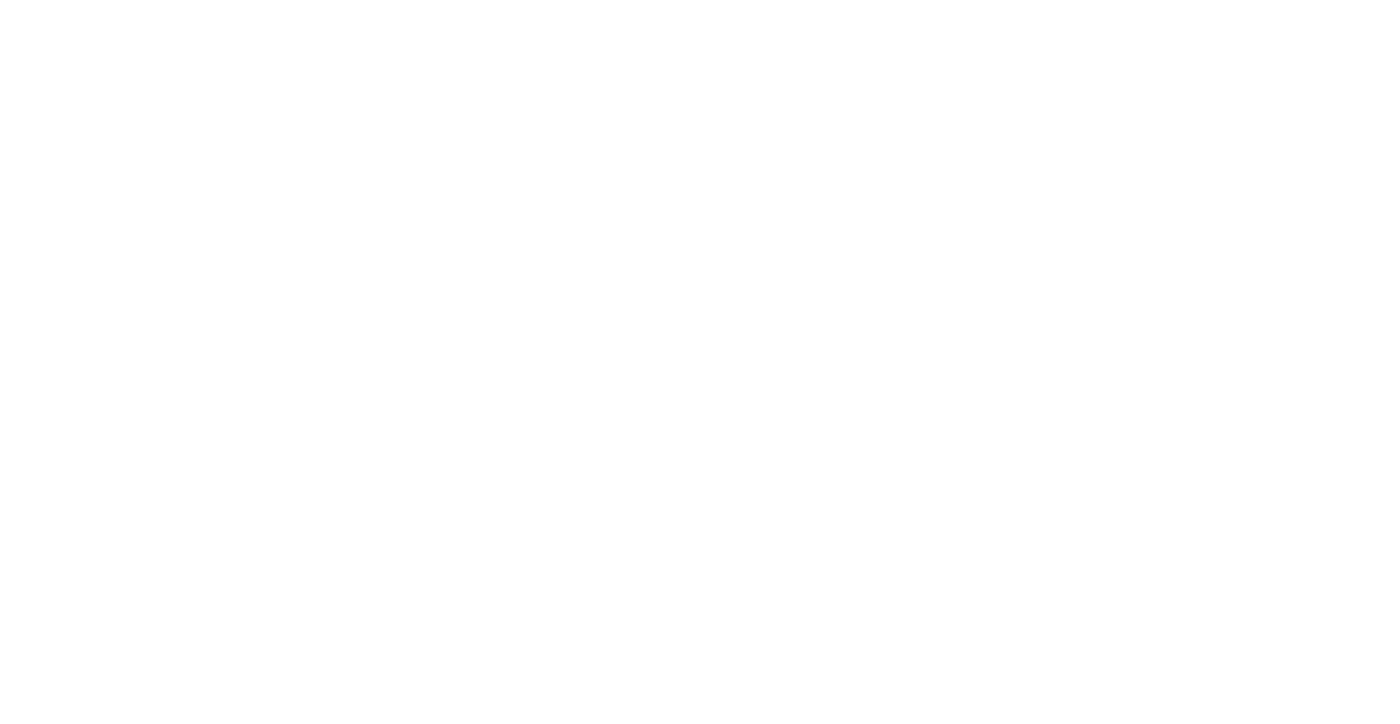
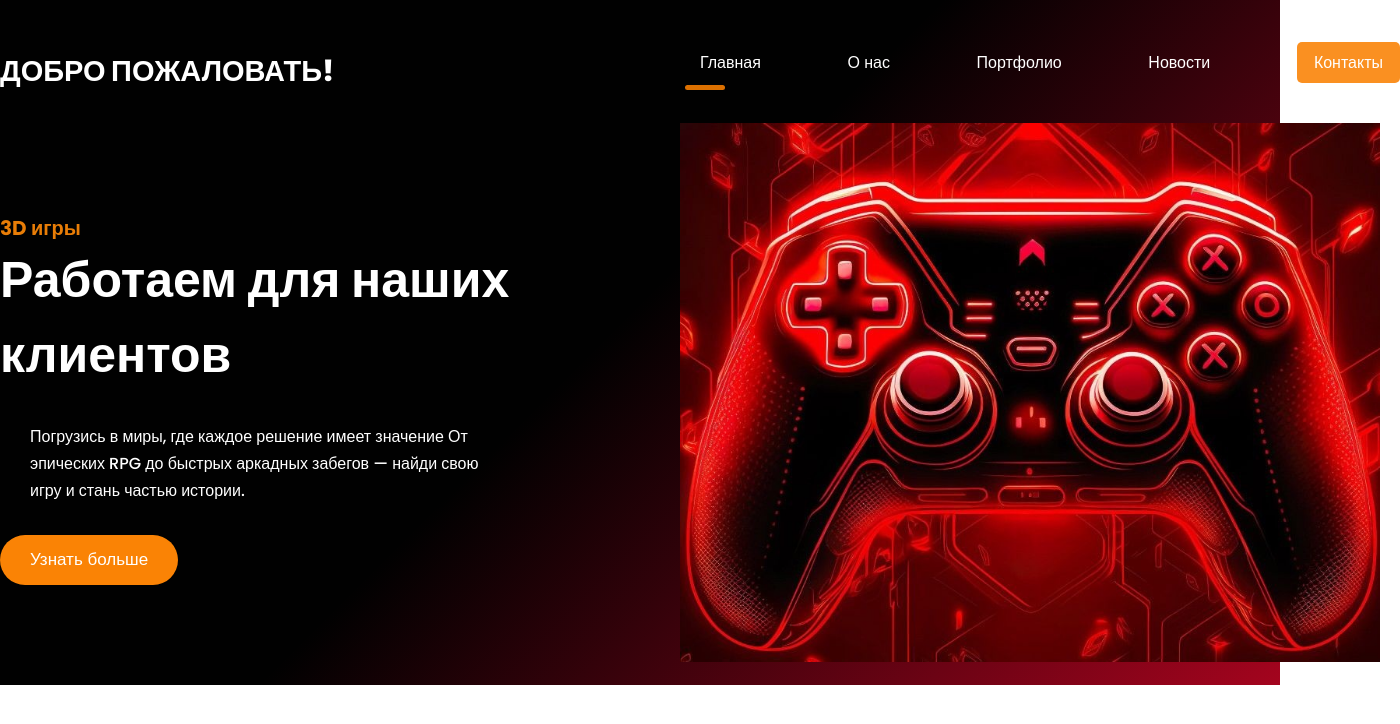
Before and after one commit to Jud0ka10/Verstka-with-Figma, a plain HTML site: page index.html in a window 1280 px wide. Shown: the whole page, 1400 px wide, since content can reach past the window. Drawn offline with Linux system fonts and the light colour scheme.

Commit message:
work after a long relax
I`m make many css and html code. Get title, text, header, logo and more details. js is not maked

```diff
--- a/index.html
+++ b/index.html
@@ -7,6 +7,30 @@
     <link rel="stylesheet" href="main.css">
 </head>
 <body>
+  <div class="wrapper">
+      <header class="container">
+          <span class="logo">Добро пожаловать!</span>
+          <nav>
+              <ul>
+                <li class="active"><a href="#">Главная</a></li>
+                  <li><a href="#">О нас</a></li>
+                  <li><a href="#">Портфолио</a></li>
+                  <li><a href="#">Новости</a></li>
+                  <li class="btn"><a href="#">Контакты</a></li>  <!--steps of menu-->
+              </ul>
+          </nav>
+      </header>
 
+      <div class="hero container">
+          <div class="hero--info">
+              <h2>3D игры</h2>
+              <h1>Работаем для наших клиентов</h1>
+              <p>Погрузись в миры, где каждое решение имеет значение
+               От эпических RPG до быстрых аркадных забегов — найди свою игру и стань частью истории.</p>
+              <button class="btn">Узнать больше</button>
+          </div>
+          <img src="img_first/70a0dc4744b1cb73174f6e66f79cad57.jpg" alt="">
+      </div>
+  </div>
 </body>
 </html>
--- a/main.css
+++ b/main.css
@@ -0,0 +1,157 @@
+@import url('https://fonts.googleapis.com/css2?family=Poppins:wght@400;500;700;800&display=swap');
+/*import style the text at google fonts*/
+
+*{
+    margin: 0;
+    padding: 0;
+
+}
+
+body {
+    font-family: 'Poppins', sans-serif;
+    font-weight: 400;
+    color: #fff;
+    font-size: 16px;
+}
+
+a {
+    text-decoration: none;
+
+}
+
+
+img {
+    max-width:50%;
+}
+
+.wrapper {
+    background: #A4041E;
+    background: linear-gradient(315deg, #A4041E 0%, #010101 52%, #010101 100%);;
+    width: 100%;
+}
+
+
+.container {
+    width: 1400px;
+    margin: 0 auto;
+}
+
+header {
+    padding: 50px 0;
+
+}
+
+header .logo {
+    text-transform: uppercase;
+    font-size: 29px;
+    font-weight: 800;
+
+}
+
+header nav {
+    float: right;
+    width: 50%;
+}
+
+header nav ul {
+    list-style: none;
+    display: flex;
+    justify-content: space-between;
+    z-index: 2;
+    position: relative;
+}
+
+header nav ul li {
+    display: inline-block;
+}
+
+header nav ul li a {
+    color: #fff
+}
+
+header nav ul li.active:after {
+    content: '';
+    display: block;
+    width: 40px;
+    height: 5px;
+    background: #dc7000;
+    border-radius: 10px;
+    position: relative ;
+    top: 10px;
+    left: -15px;
+}
+
+header nav ul li:not(.active):not(.btn) a:hover {
+    border-bottom: 5px solid #dc7000;
+
+
+}
+
+
+header nav ul li.btn a {
+    background: #FA9021;
+    padding: 9px 17px;
+    border-radius: 5px;
+    transition: all 500ms ease;
+}
+
+
+
+header nav ul li.btn a:hover {
+    background: #a02604;
+}
+
+.hero {
+    padding-bottom: 100px;
+    position: relative ;
+    z-index: 1;
+}
+
+.hero--info {
+    width: 530px;
+    padding-top:70px;
+
+}
+
+.hero--info h2 {
+    color: #e87d07;
+    font-size: 20px;
+    font-weight: 600;
+}
+
+.hero--info h1 {
+
+    font-size: 50px;
+    font-weight: bold;
+}
+
+.hero--info p {
+
+    font-weight: 500;
+    line-height: 170%;
+    margin: 30px;
+}
+
+
+.hero--info .btn {
+    background: #fa8305;
+    color: #fff;
+    border-radius: 50px;
+    padding: 15px 30px;
+    border: 0;
+    transition: all 500ms ease;
+    font-size: 17px;
+}
+
+.hero--info .btn:hover {
+    cursor: pointer;
+    transform: scale(1.1);
+}
+
+
+.hero img {
+    position: absolute;
+    top: -20px;
+    right:0;
+    left: 680px;
+}
```
Also changed, not shown: img_first/70a0dc4744b1cb73174f6e66f79cad57.jpg (added).
